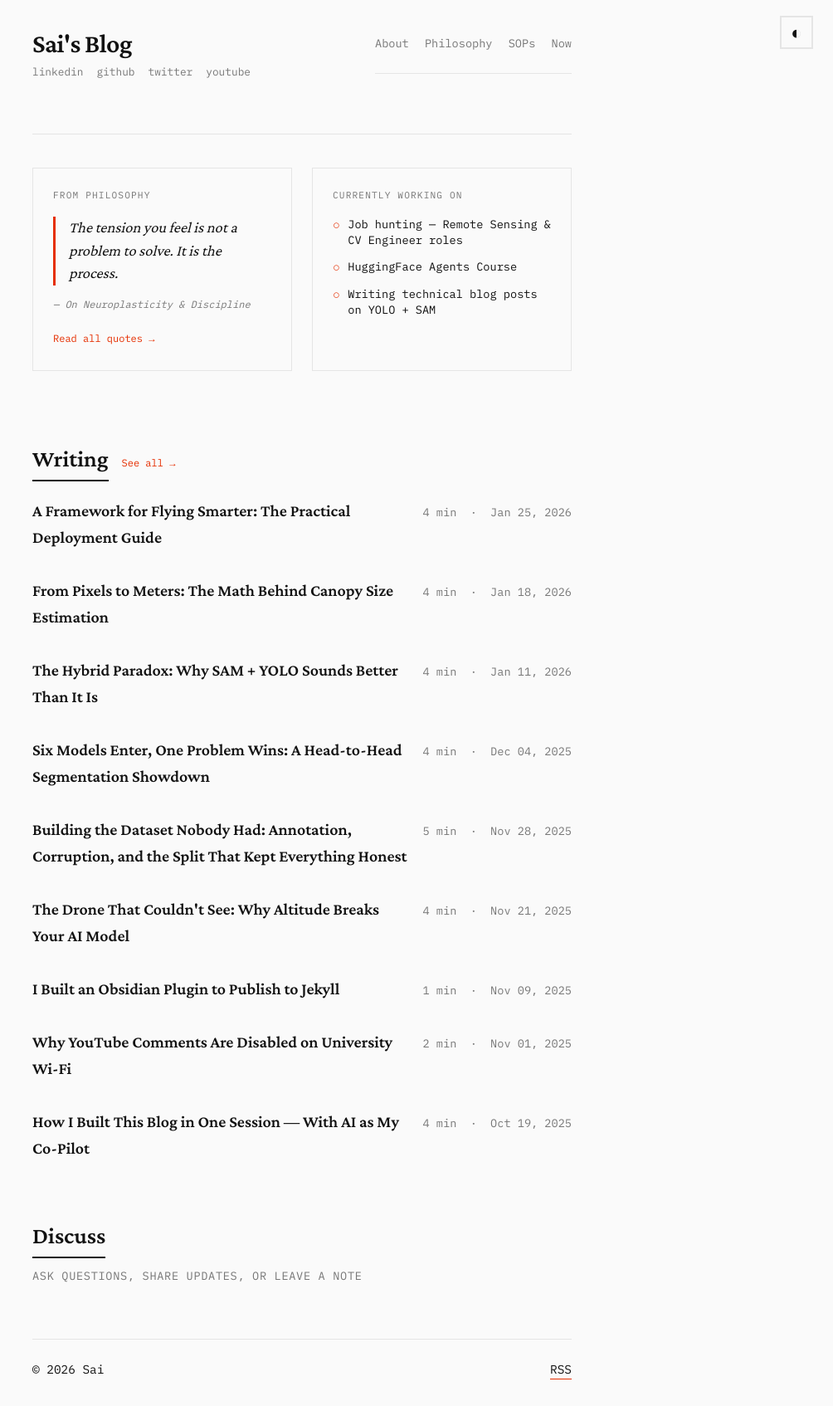
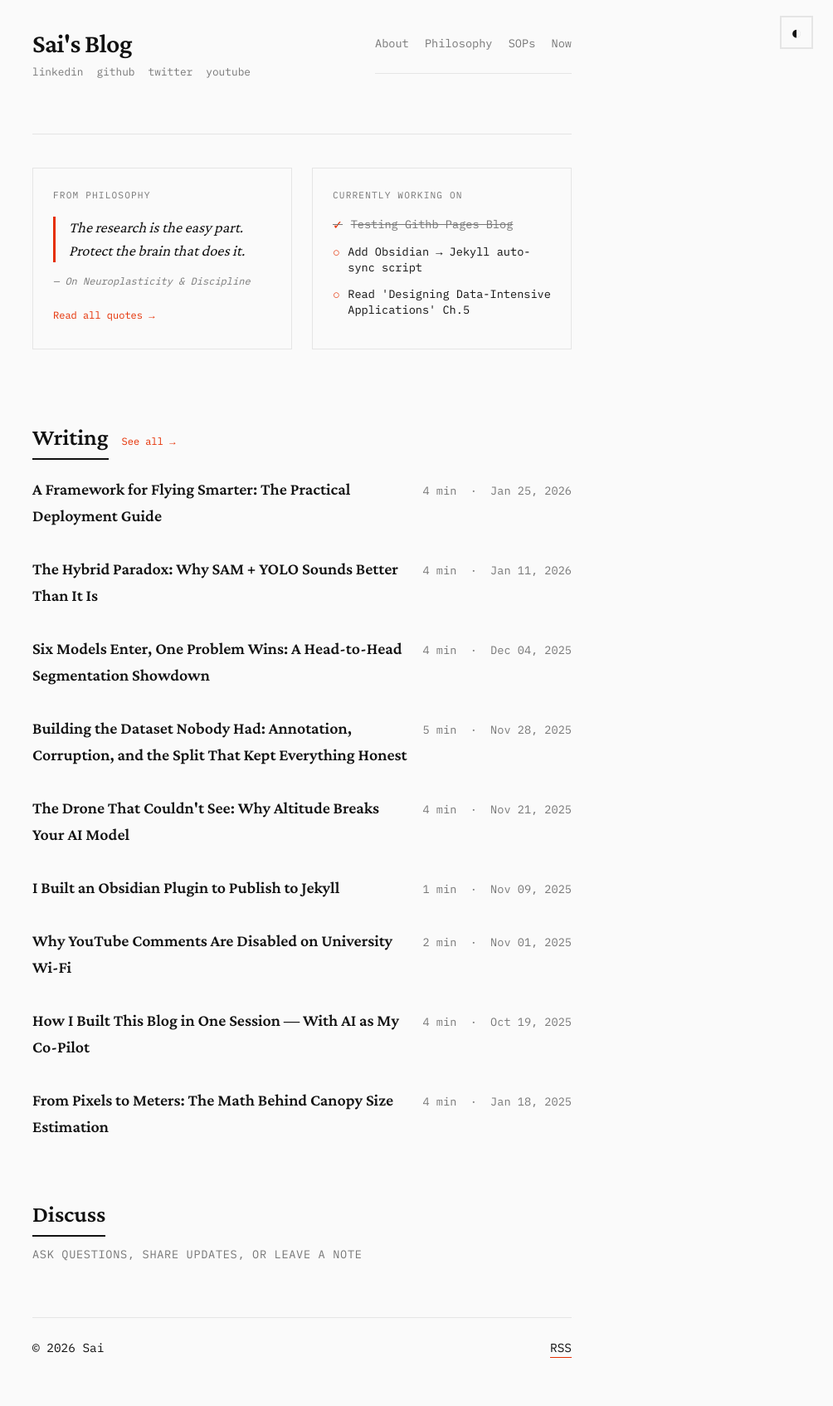
Before and after one commit to Sai21112000/sai21112000.github.io, a Jekyll site: the page built from index.md, in a window 1280 px wide. Shown: the whole page at 83% size, without its empty margins (276-1280 px from the left). Built offline with Jekyll 4.4.1, drawn with Linux system fonts in a browser that asks for light colours; comment, search, counter and statistics services are not loaded; after the commit the page ends 1668 px from its top, so only the background shows below that.

Commit message:
Update files

```diff
--- a/_posts/2026-01-18-b5-from-pixels-to-meters.md
+++ b/_posts/2026-01-18-b5-from-pixels-to-meters.md
@@ -3,8 +3,7 @@ layout: post
 title: "From Pixels to Meters: The Math Behind Canopy Size Estimation"
 description: "A segmentation mask is a collection of pixels. Here's how we convert that into a physical canopy area in square metres and an equivalent diameter — with the full derivation and error analysis."
 tags: [canopy-estimation, applied-mathematics, computer-vision, precision-agriculture, shoelace-algorithm, research]
-date: 2026-01-18 08:00:00 +0700
-last_modified: 2026-04-18
+date: 2025-01-18 08:00:00 +0700
 ---
 
 The goal of instance segmentation in precision agriculture isn't to produce a pretty coloured mask on a screen. It's to extract a measurement — a real, physical number that a plantation manager can use to make decisions. How big is this canopy? Is it growing or shrinking compared to last season? Is this tree underperforming relative to its neighbours?
--- a/index.md
+++ b/index.md
@@ -1,13 +1,13 @@
 ---
 layout: home
 title: Sai's Blog
-featured_quote: " The tension you feel is not a problem to solve. It is the process."
-featured_quote_source: — On Neuroplasticity & Discipline
+featured_quote: "The research is the easy part. Protect the brain that does it."
+featured_quote_source: "— On Neuroplasticity & Discipline"
 tasks:
-  - text: Job hunting — Remote Sensing & CV Engineer roles
+  - text: "Testing Githb Pages Blog"
+    done: True
+  - text: "Add Obsidian → Jekyll auto-sync script"
     done: false
-  - text: HuggingFace Agents Course
-    done: false
-  - text: Writing technical blog posts on YOLO + SAM
+  - text: "Read 'Designing Data-Intensive Applications' Ch.5"
     done: false
 ---
```
